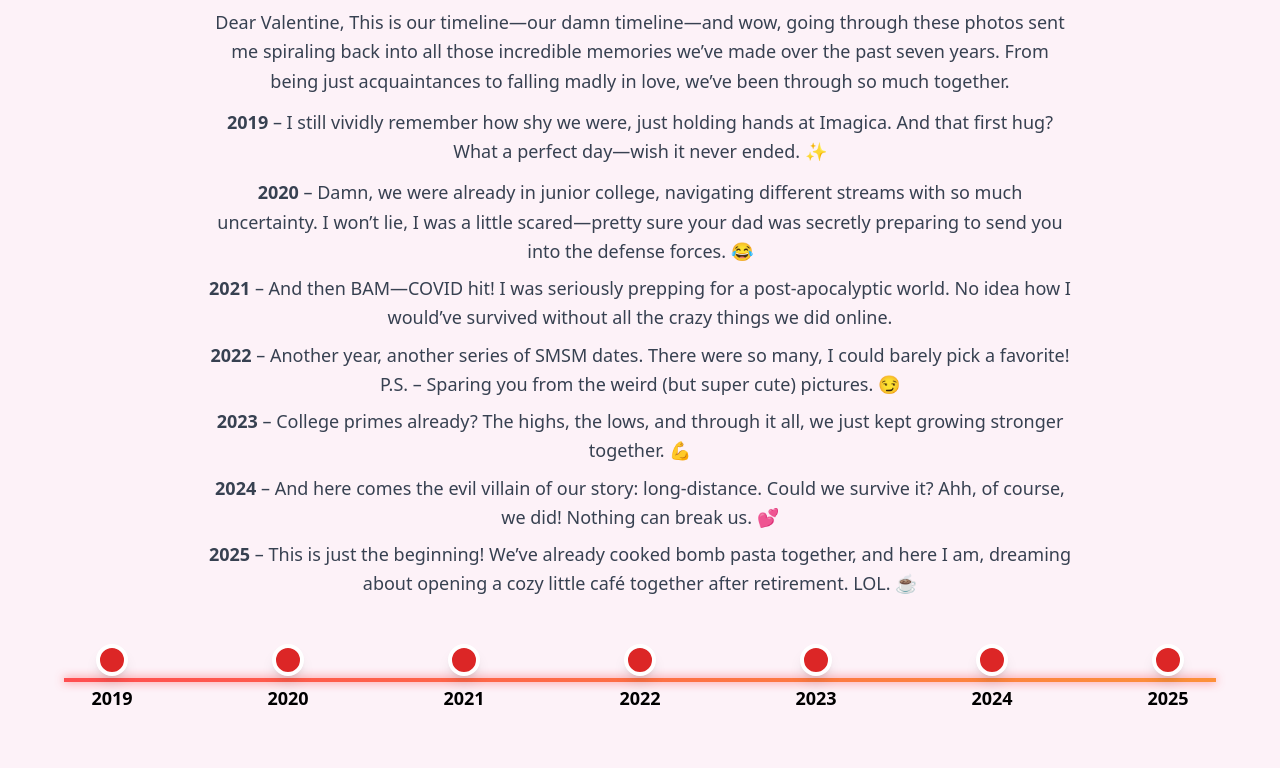
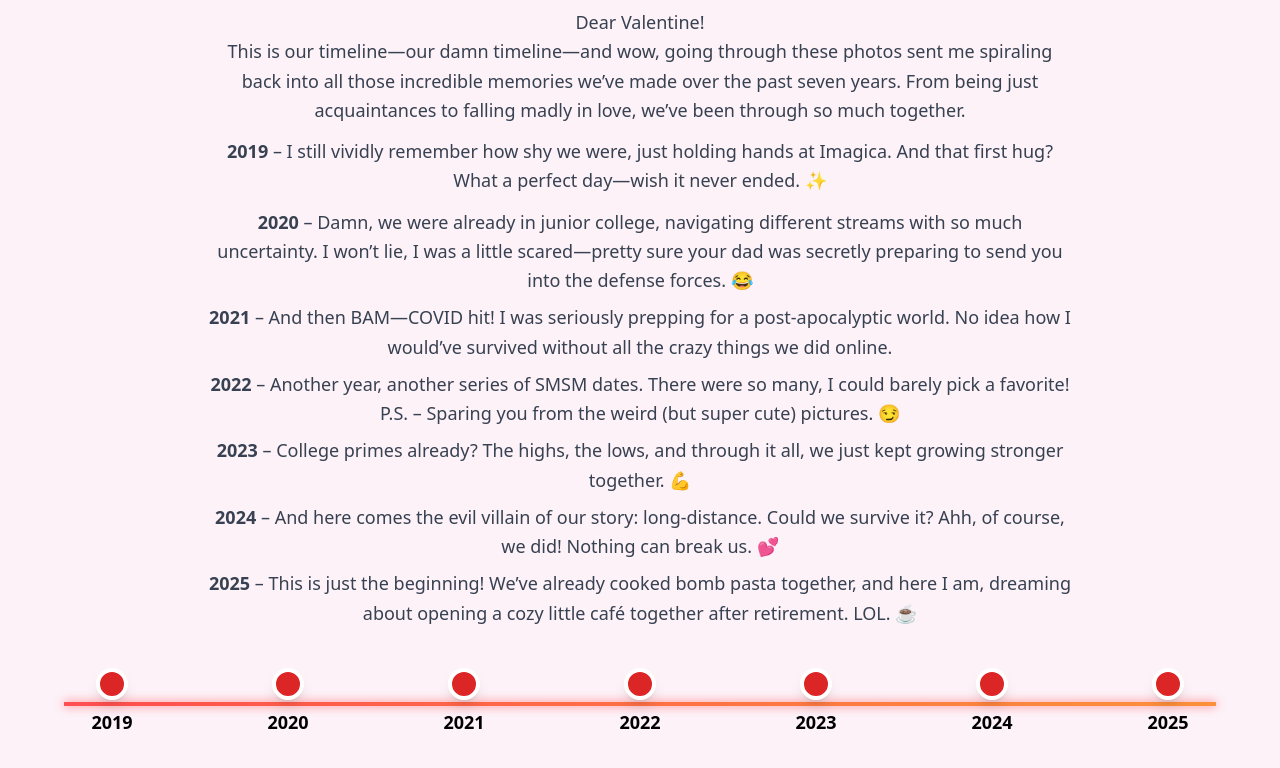
Before and after one commit to Cookie6927/Valentines, a plain HTML site: page timeline.html in a window 1280 px wide. Shown: the part 48-816 px from the top of the page. Drawn offline with nearby package versions, Linux system fonts and the light colour scheme.

Commit message:
Update timeline.html

```diff
--- a/timeline.html
+++ b/timeline.html
@@ -37,7 +37,7 @@
     <div class="w-full max-w-4xl mx-auto text-center mt-2 px-4 flex-grow">
       <p class="text-3xl font-extrabold text-red-600">Our Love Story ❤️</p>
       <p class="mt-3 text-lg text-gray-700 leading-relaxed">
-        Dear Valentine, This is our timeline—our damn timeline—and wow, going
+        Dear Valentine! </br> This is our timeline—our damn timeline—and wow, going
         through these photos sent me spiraling back into all those incredible
         memories we’ve made over the past seven years. From being just
         acquaintances to falling madly in love, we’ve been through so much
```
